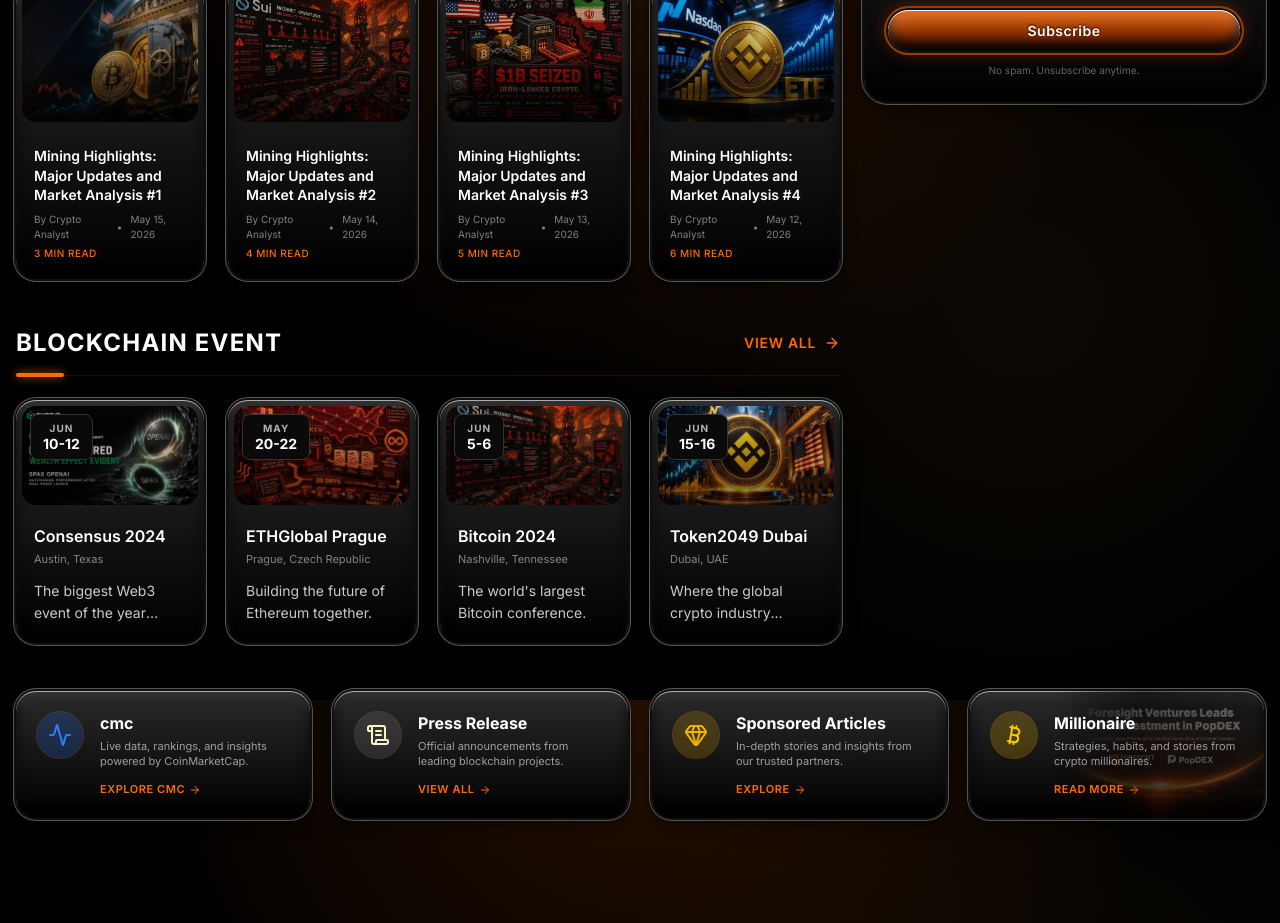
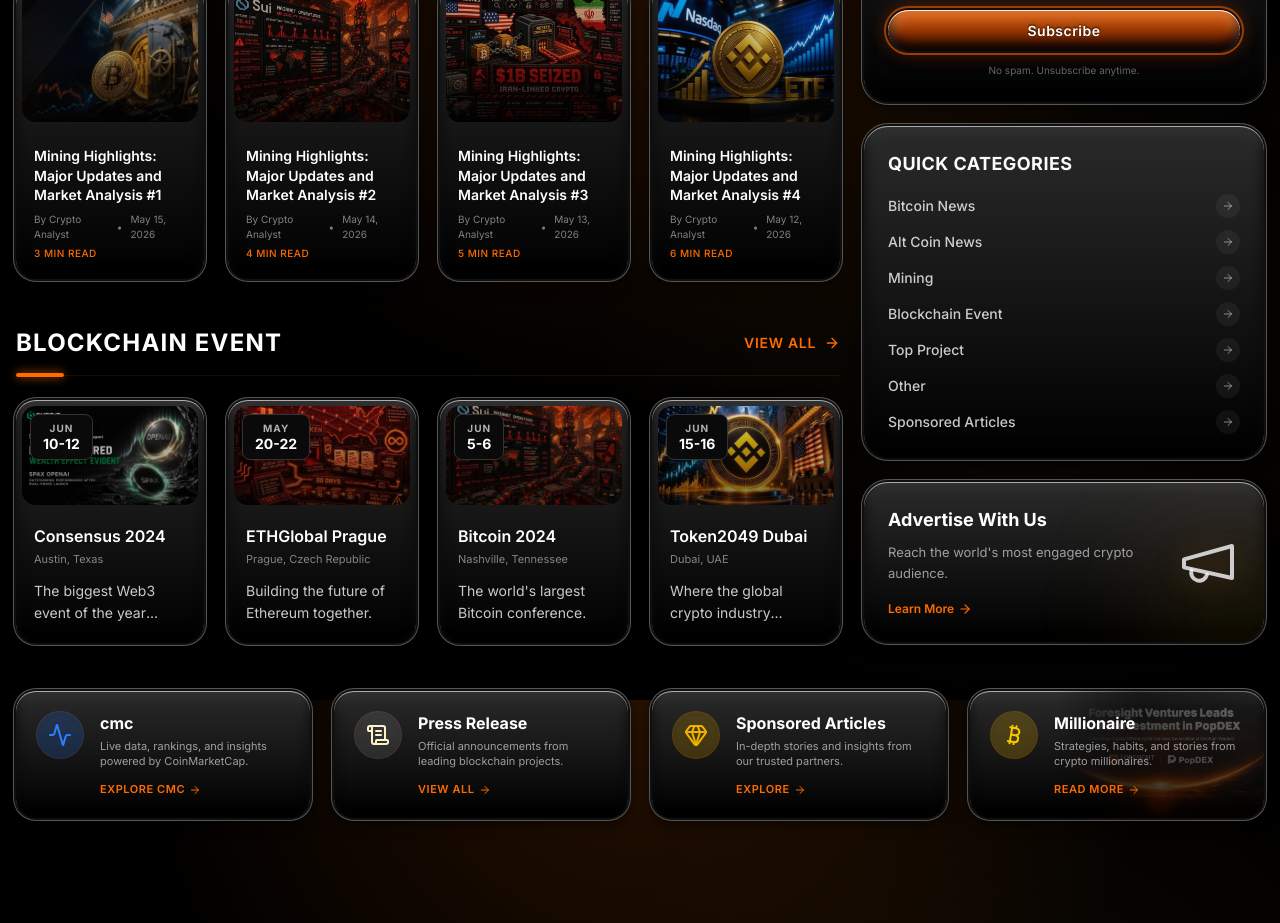
Before and after one commit to lequyn24-sudo/BTN-Web, a Next.js app: page / in a window 1280 px wide. Shown: the part 1700-2623 px from the top of the page. Built offline with nearby package versions, Linux system fonts and the light colour scheme; no server answers.

Commit message:
feat: add Quick Categories and Advertise With Us to Sidebar

```diff
--- a/src/components/Sidebar.tsx
+++ b/src/components/Sidebar.tsx
@@ -60,6 +60,40 @@
         </form>
         <p className="text-[10px] text-foreground/40 mt-3 text-center relative z-10">No spam. Unsubscribe anytime.</p>
       </div>
+      {/* Quick Categories */}
+      <div className="skeuo-card rounded-[24px] p-6">
+        <h3 className="font-bold text-lg uppercase tracking-wide mb-4">Quick Categories</h3>
+        <div className="flex flex-col gap-3">
+          {categoriesData.map((cat, idx) => (
+            <Link key={idx} href={`/category/${cat.slug}`} className="flex items-center justify-between group">
+              <span className="text-sm font-medium text-foreground/80 group-hover:text-primary transition-colors">{cat.title}</span>
+              <div className="w-6 h-6 rounded-full bg-foreground/5 flex items-center justify-center group-hover:bg-primary/20 transition-colors">
+                <svg width="12" height="12" viewBox="0 0 24 24" fill="none" stroke="currentColor" strokeWidth="2" strokeLinecap="round" strokeLinejoin="round" className="text-foreground/50 group-hover:text-primary transition-colors"><path d="M5 12h14"></path><path d="m12 5 7 7-7 7"></path></svg>
+              </div>
+            </Link>
+          ))}
+        </div>
+      </div>
+
+      {/* Advertise With Us */}
+      <div className="skeuo-card rounded-[24px] p-6 relative overflow-hidden group cursor-pointer hover:-translate-y-1 transition-transform">
+        <div className="absolute -right-12 -bottom-12 w-40 h-40 bg-yellow-500/10 blur-3xl rounded-full"></div>
+        <div className="flex items-center gap-4 relative z-10">
+          <div className="flex-1">
+            <h3 className="font-bold text-lg mb-2 text-white group-hover:text-primary transition-colors">Advertise With Us</h3>
+            <p className="text-[13px] text-foreground/60 mb-4 leading-relaxed">Reach the world's most engaged crypto audience.</p>
+            <div className="text-[12px] text-primary font-semibold flex items-center gap-1 group-hover:gap-2 transition-all">
+              Learn More <svg width="14" height="14" viewBox="0 0 24 24" fill="none" stroke="currentColor" strokeWidth="2" strokeLinecap="round" strokeLinejoin="round"><path d="M5 12h14"></path><path d="m12 5 7 7-7 7"></path></svg>
+            </div>
+          </div>
+          <div className="w-16 h-16 relative shrink-0">
+            <svg viewBox="0 0 24 24" fill="none" stroke="currentColor" strokeWidth="1.5" strokeLinecap="round" strokeLinejoin="round" className="w-full h-full text-foreground/80 group-hover:text-primary transition-colors drop-shadow-[0_0_15px_rgba(255,107,0,0.3)]">
+              <path d="m3 11 18-5v12L3 14v-3z"></path>
+              <path d="M11.6 16.8a3 3 0 1 1-5.8-1.6"></path>
+            </svg>
+          </div>
+        </div>
+      </div>
     </aside>
   );
 }
```
